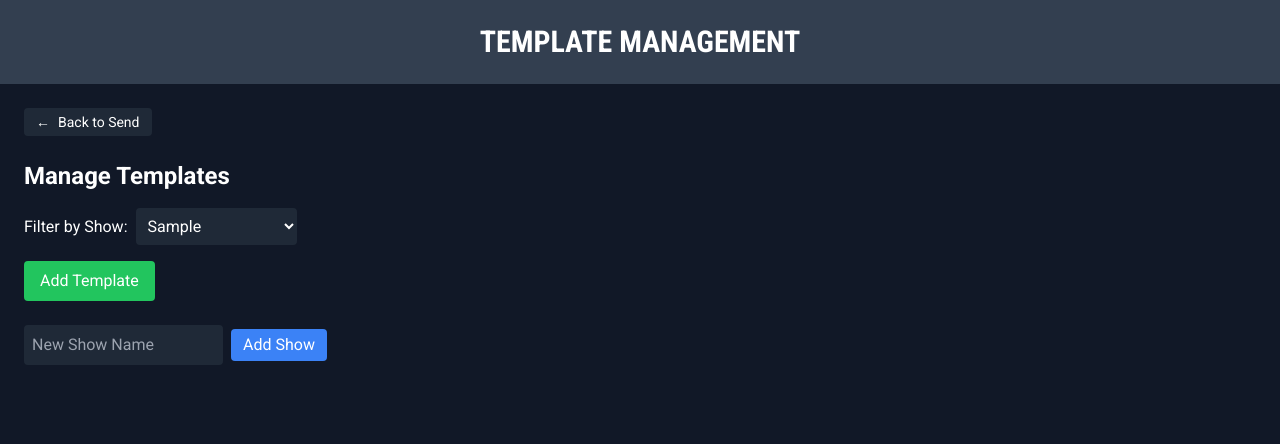
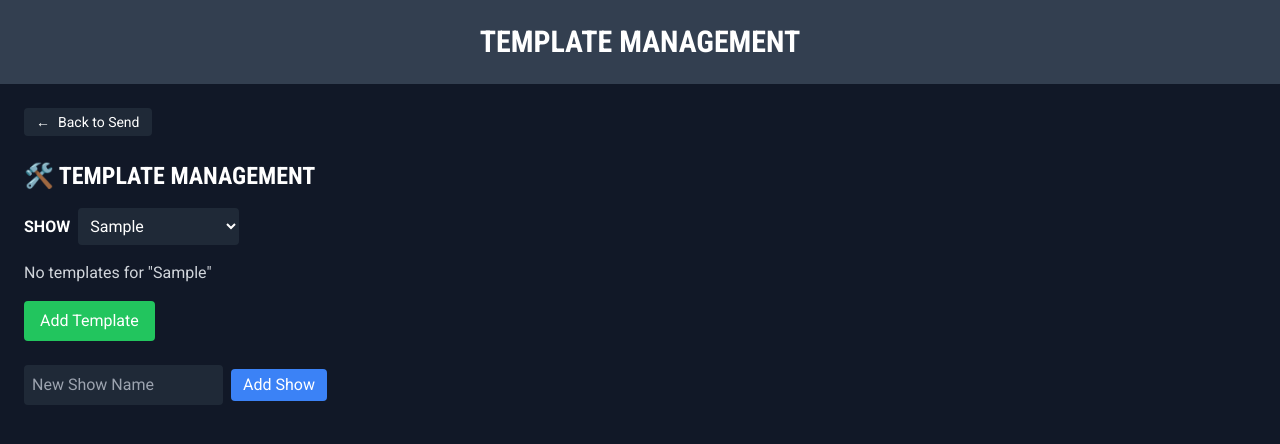
Before and after one commit to jurygames/twilio4, a Next.js app in the folder jurygames-messages/: page /admin in a window 1280 px wide. Both pictures are taken after typing "Sample" into the empty fields and a click on the button "Add Show". Shown: the top 444 px of the page. Built offline with nearby package versions, Linux system fonts and the light colour scheme.

Commit message:
Add files via upload

```diff
--- a/jurygames-messages/components/TemplateManager.js
+++ b/jurygames-messages/components/TemplateManager.js
@@ -1,4 +1,3 @@
-
 // components/TemplateManager.js
 import { useState, useEffect } from 'react';
 import templatesData from '../data/templates.js';
@@ -9,6 +8,7 @@ export default function TemplateManager() {
   const [filterShow, setFilterShow] = useState('');
   const [newShow, setNewShow] = useState('');
 
+  // Initialize templates and shows
   useEffect(() => {
     setTemplates(templatesData);
     const uniqueShows = Array.from(new Set(templatesData.map(t => t.show)));
@@ -26,27 +26,25 @@ export default function TemplateManager() {
     setTemplates(templates.filter((_, i) => i !== idx));
   };
 
-  const addTemplate = () => {
-    if (!filterShow) return;
-    setTemplates([
-      ...templates,
-      {
-        name: '',
-        type: 'SMS',
-        show: filterShow,
-        from: '+447723453049',
-        content: '',
-        mediaUrl: '',
-      }
-    ]);
-  };
-
   const addShow = () => {
     if (newShow && !shows.includes(newShow)) {
-      setShows([...shows, newShow]);
+      setShows(prev => [...prev, newShow]);
       setFilterShow(newShow);
       setNewShow('');
     }
+  };
+
+  const addTemplate = () => {
+    if (!filterShow) return;
+    const newTpl = {
+      name: '',
+      type: 'SMS',
+      show: filterShow,
+      from: '+447723453049',
+      content: '',
+      mediaUrl: ''
+    };
+    setTemplates(prev => [...prev, newTpl]);
   };
 
   const visibleTemplates = filterShow
@@ -55,10 +53,11 @@ export default function TemplateManager() {
 
   return (
     <div>
-      <h2 className="text-2xl font-semibold mb-4">Manage Templates</h2>
-
+      <h2 className="text-2xl font-bold font-['Roboto_Condensed'] uppercase mb-4">
+        🛠️ Template Management
+      </h2>
       <div className="flex mb-4 items-center">
-        <label className="mr-2">Filter by Show:</label>
+        <label className="mr-2 font-bold uppercase">Show</label>
         <select
           className="p-2 bg-gray-800 rounded"
           value={filterShow}
@@ -70,6 +69,10 @@ export default function TemplateManager() {
           ))}
         </select>
       </div>
+
+      {visibleTemplates.length === 0 && filterShow && (
+        <p className="mb-4 text-gray-300">No templates for "{filterShow}"</p>
+      )}
 
       {visibleTemplates.map((tpl, idx) => (
         <div key={idx} className="mb-4 p-4 bg-gray-800 rounded">
@@ -90,15 +93,6 @@ export default function TemplateManager() {
           </select>
           <select
             className="w-full p-2 bg-gray-900 rounded mb-2"
-            value={tpl.show}
-            onChange={e => saveTemplate(idx, { show: e.target.value })}
-          >
-            {shows.map((s, i) => (
-              <option key={i} value={s}>{s}</option>
-            ))}
-          </select>
-          <select
-            className="w-full p-2 bg-gray-900 rounded mb-2"
             value={tpl.from}
             onChange={e => saveTemplate(idx, { from: e.target.value })}
           >
@@ -109,7 +103,7 @@ export default function TemplateManager() {
           {tpl.type === 'Call' ? (
             <input
               className="w-full p-2 bg-gray-900 rounded mb-2"
-              value={tpl.mediaUrl}
+              value={tpl.mediaUrl || ''}
               onChange={e => saveTemplate(idx, { mediaUrl: e.target.value })}
               placeholder="MP3 URL"
             />
@@ -117,7 +111,7 @@ export default function TemplateManager() {
             <textarea
               className="w-full p-2 bg-gray-900 rounded mb-2"
               rows="2"
-              value={tpl.content}
+              value={tpl.content || ''}
               onChange={e => saveTemplate(idx, { content: e.target.value })}
               placeholder="Message Content"
             />
@@ -141,7 +135,6 @@ export default function TemplateManager() {
         </button>
       </div>
 
-      {/* Add Show at bottom */}
       <div className="mt-6 flex items-center">
         <input
           className="p-2 bg-gray-800 rounded mr-2"
@@ -157,5 +150,5 @@ export default function TemplateManager() {
         </button>
       </div>
     </div>
-);
+  );
 }
```
